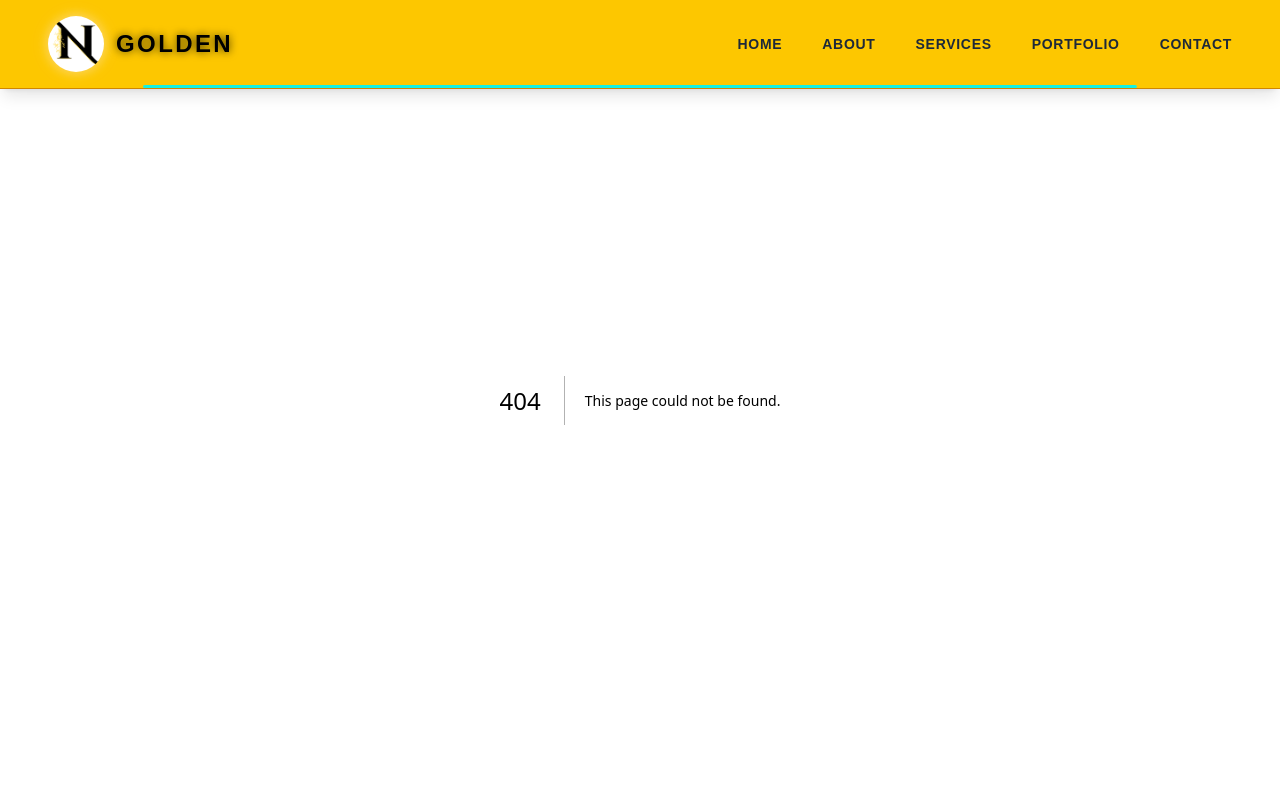
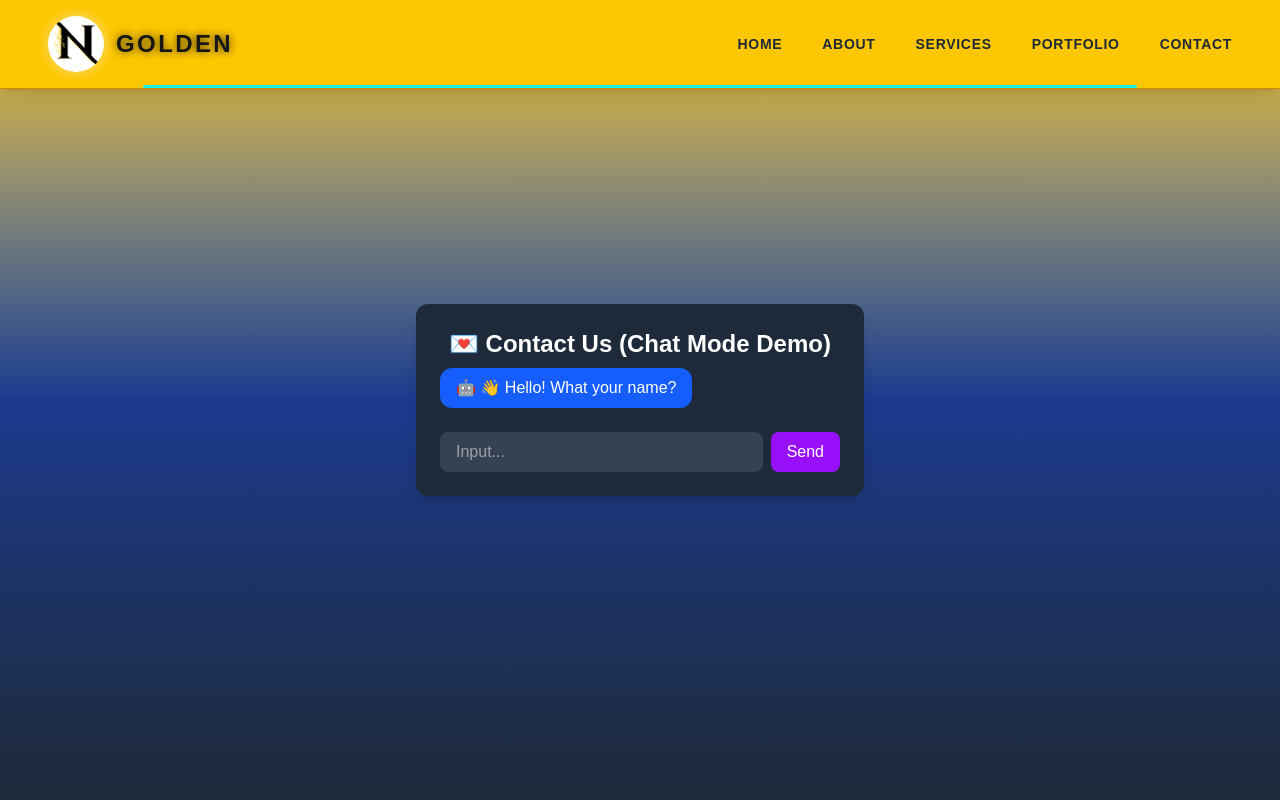
Before and after one commit to anhemlam648/NextJS-tailwind, a Next.js app: page /contact in a window 1280 px wide. Before the commit this address had no page. Shown: the top 800 px of the page. Built offline with nearby package versions, Linux system fonts and the light colour scheme.

Commit message:
Create contact page

```diff
--- /dev/null
+++ b/src/app/contact/page.tsx
@@ -0,0 +1,75 @@
+/*Contact page*/
+'use client';
+import React, { useState, useEffect } from 'react';
+import { gsap } from 'gsap';
+
+const steps = [
+  { question: '👋 Hello! What your name?', field: 'name' },
+  { question: '💬 Nice to meet you', field: 'message' },
+  { question: '✅ Thank you for coming! see you again. 🎉', field: null },
+];
+
+const BubbleChatContact = () => {
+  const [currentStep, setCurrentStep] = useState(0);
+  const [formData, setFormData] = useState({ name: '', email: '', message: '' }); // Save form data
+  const [showBubbles, setShowBubbles] = useState<string[]>([]);   // State to manage the chat bubbles
+
+  useEffect(() => {
+    if (currentStep < steps.length) {
+      const question = steps[currentStep].question;
+      setTimeout(() => {
+        setShowBubbles((prev) => [...prev, `🤖 ${question}`]);
+      }, 1000); // Show the question after 1 second
+    }
+  }, [currentStep]); // setup effect to show the next question after a delay
+
+  const handleInput = (value: string) => {
+    const field = steps[currentStep].field;
+    if (field) {
+      setFormData({ ...formData, [field]: value });
+      setShowBubbles((prev) => [...prev, `👤 ${value}`]);
+      setCurrentStep(currentStep + 1);
+    }
+  };
+
+  return (
+    <div className="min-h-screen  bg-gradient-to-b from-yellow-400 via-blue-900 to-gray-800 to-black text-white flex items-center justify-center p-6">
+      <div className="w-full max-w-md bg-gray-800 p-6 rounded-xl shadow-lg space-y-4">
+        <h2 className="text-center text-2xl font-bold mb-2">💌 Contact Us (Chat Mode Demo)</h2>
+        <div className="space-y-3 max-h-96 overflow-y-auto">
+          {showBubbles.map((bubble, i) => (
+            <div key={i} className={`rounded-xl px-4 py-2 w-fit ${bubble.startsWith('🤖') ? 'bg-blue-600 self-start' : 'bg-gray-700 self-end'} transition-all`}>
+              {bubble}
+            </div>
+          ))}
+        </div>
+
+        {currentStep < steps.length - 1 && (
+          <form
+            onSubmit={(e) => {
+              e.preventDefault();
+              const input = (e.target as any).elements[0].value;
+              if (input.trim() !== '') {
+                handleInput(input);
+                (e.target as any).reset();
+              }
+            }}
+            className="flex gap-2 pt-2"
+          >
+            <input
+              type="text"
+              placeholder="Input..."
+              className="flex-1 px-4 py-2 rounded-lg bg-gray-700 text-white focus:outline-none"
+              autoFocus
+            />
+            <button type="submit" className="bg-purple-600 px-4 py-2 rounded-lg hover:bg-purple-700 transition">
+              Send
+            </button>
+          </form>
+        )}
+      </div>
+    </div>
+  );
+};
+
+export default BubbleChatContact;
--- a/src/app/portfolio/page.tsx
+++ b/src/app/portfolio/page.tsx
@@ -1,5 +1,4 @@
 /*Portfolio page*/
-
 'use client';
 import React, { useState } from 'react';
 
```
